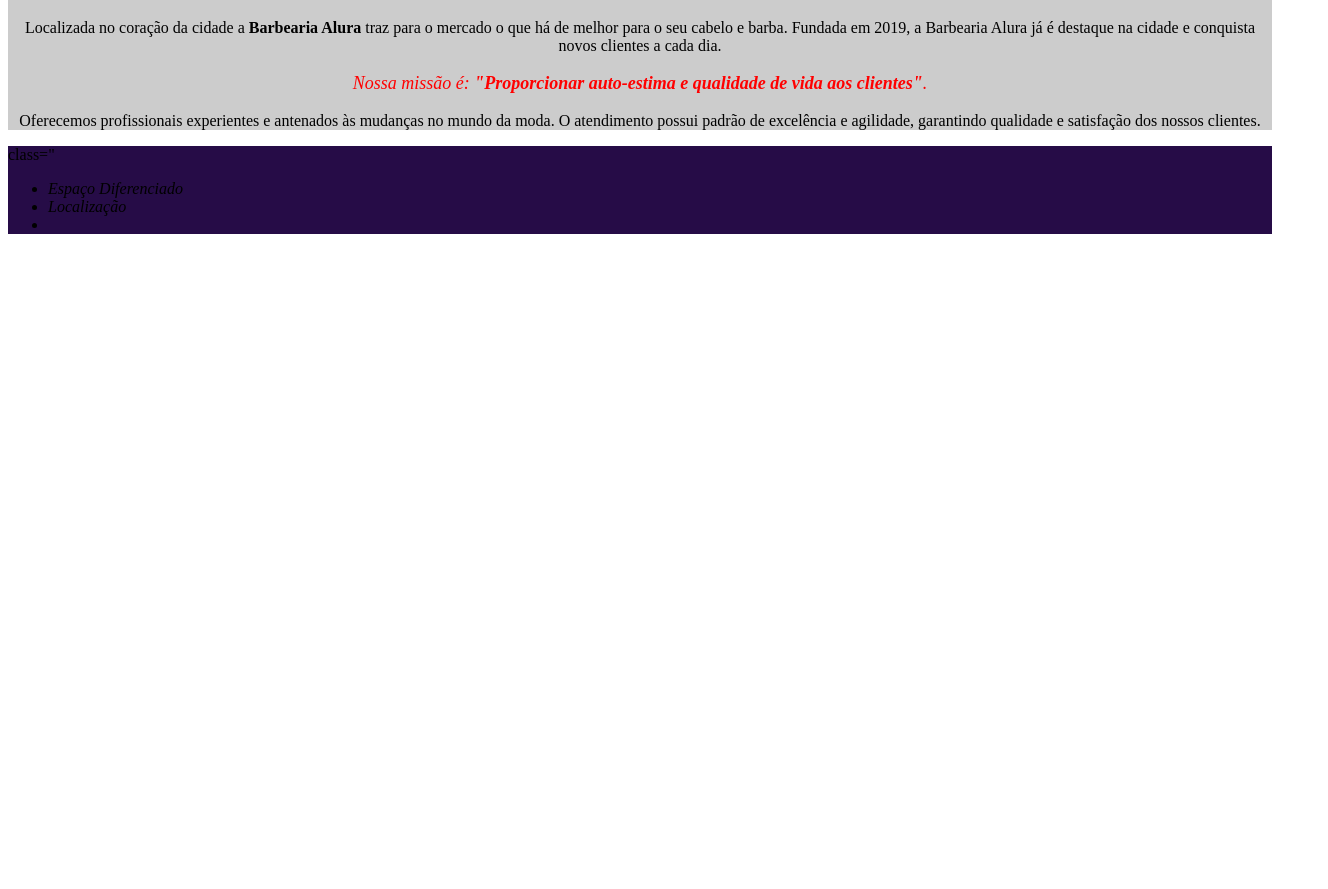
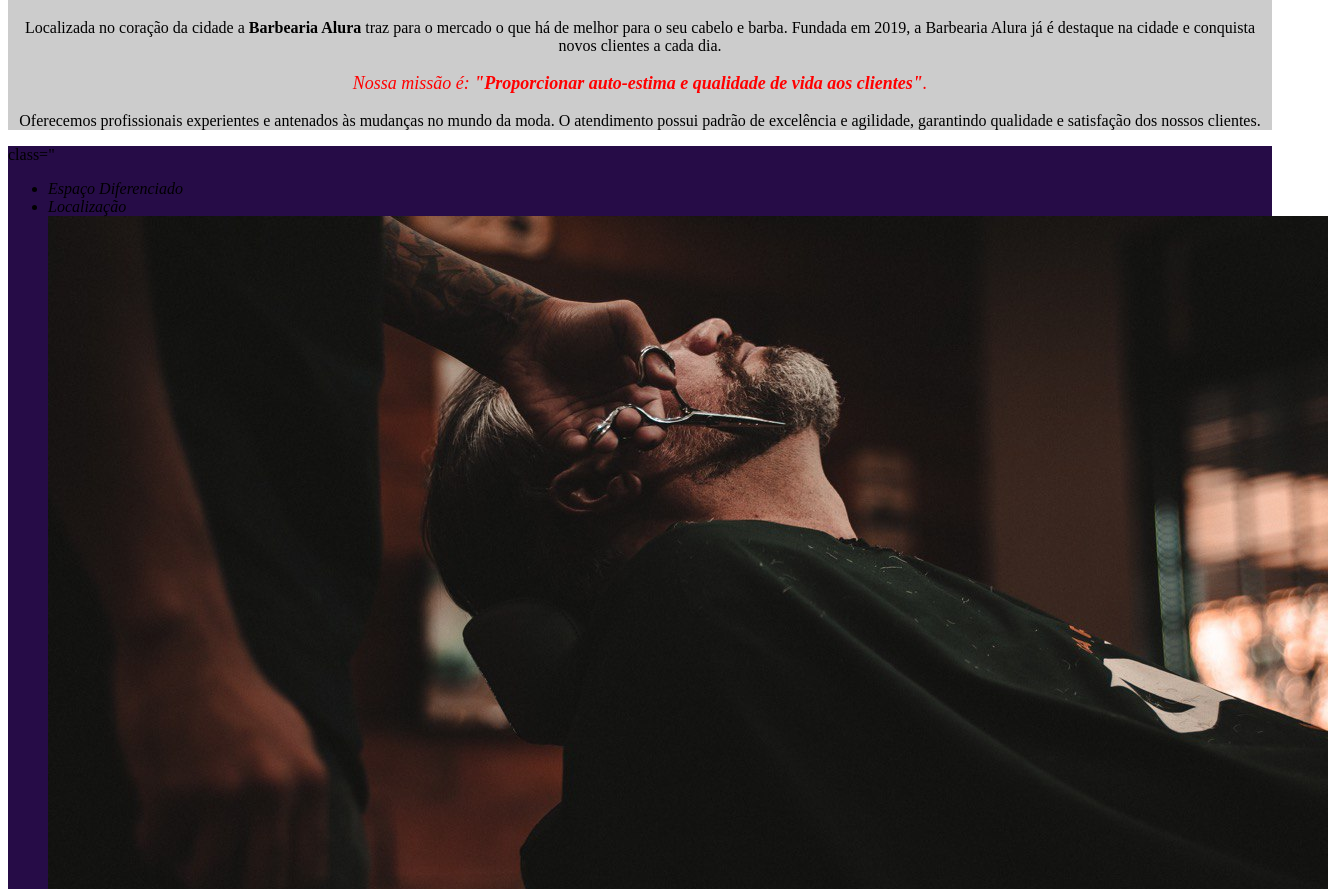
Before and after one commit to mabyside/barbearia-alura, a plain HTML site: page index.html in a window 1280 px wide. Shown: the part 547-1436 px from the top of the page, 1328 px wide, since content can reach past the window. Before the commit the page ends 800 px from the top, so only its background shows below. Drawn offline with Linux system fonts and the light colour scheme.

Commit message:
sou linda

```diff
--- a/index.html
+++ b/index.html
@@ -20,6 +20,9 @@
 <li class="itens">Espaço Diferenciado</li>
 <li class="itens">Localização</li>
 <li class="itens"Profisionais Qualific
+</ul>
+<img src="beneficios.jpg"
+</div>
 
-</ul>
-</div>
+</body>
+</html>
```
Also changed, not shown: beneficios (1).jpg (added), beneficios.jpg (added).
